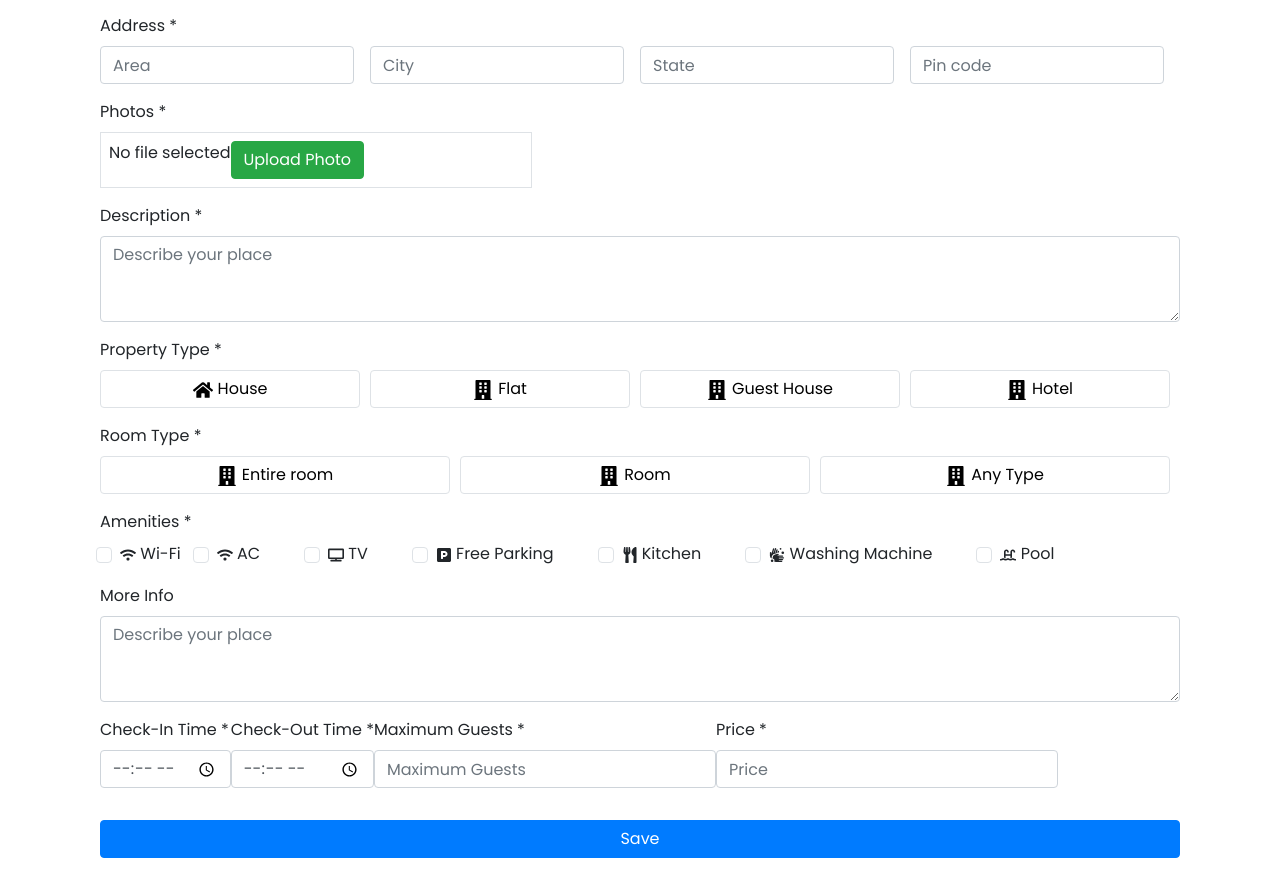
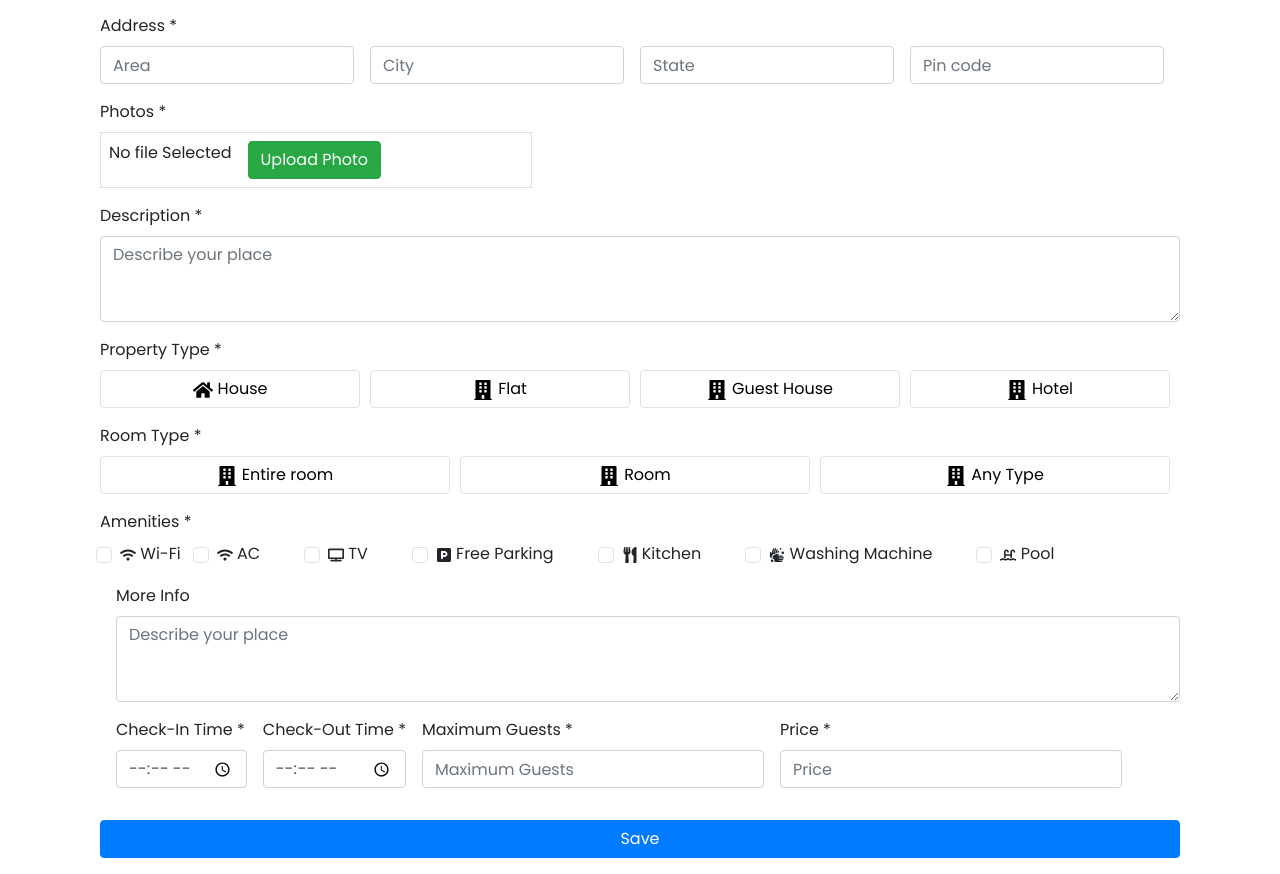
Before and after one commit to AirStay/AirStay, a React (Create React App) app: page /myaccomodation in a window 1280 px wide. Shown: the part 265-1139 px from the top of the page. Built offline with nearby package versions, Linux system fonts and the light colour scheme; a web font is replaced by a local one.

Commit message:
Upload photo btn added

```diff
--- a/src/Components/MyAccomodation.js
+++ b/src/Components/MyAccomodation.js
@@ -54,9 +54,9 @@ const MyAccommodation = () => {
     setFormData({ ...formData, photos: selectedFile });
   };
 
-  // const handleButtonClick = () => {
-  //   fileInputRef.current.click();
-  // };
+  const handleBtnClick= () => {
+    fileInputRef.current.click();
+  };
 
   const handleInputChange = (e) => {
     setFormData({ ...formData, [e.target.name]: e.target.value });
@@ -191,8 +191,8 @@ const MyAccommodation = () => {
             />
           </div>
           <div className="border d-flex p-2" style={{ width: "40%" }}>
-            {formData.photos ? formData.photos.name : "No file selected"}
-            <Button className="btn btn-success" onClick={handleButtonClick}>
+            {formData.photos ? formData.photos.name : "No file Selected"}
+            <Button className="btn btn-success  ml-3" onClick={handleBtnClick}>
               Upload Photo
             </Button>
           </div>
@@ -444,7 +444,7 @@ const MyAccommodation = () => {
               </label>
             </div>
           </div>
-          <Form.Group className="mb-3" controlId="description">
+          <Form.Group className="mb-3 ml-3" controlId="description">
             <Form.Label>More Info </Form.Label>
             <Form.Control
               required
@@ -456,7 +456,7 @@ const MyAccommodation = () => {
             />
           </Form.Group>
           <div className="d-flex">
-            <Form.Group className="mb-3" controlId="checkInTime">
+            <Form.Group className="mb-3 ml-3" controlId="checkInTime">
               <Form.Label>Check-In Time *</Form.Label>
               <Form.Control
                 required
@@ -468,7 +468,7 @@ const MyAccommodation = () => {
               />
             </Form.Group>
 
-            <Form.Group className="mb-3" controlId="checkOutTime">
+            <Form.Group className="mb-3 ml-3" controlId="checkOutTime">
               <Form.Label>Check-Out Time *</Form.Label>
               <Form.Control
                 required
@@ -480,7 +480,7 @@ const MyAccommodation = () => {
               />
             </Form.Group>
 
-            <Form.Group className="mb-3" controlId="maxGuests">
+            <Form.Group className="mb-3 ml-3" controlId="maxGuests">
               <Form.Label>Maximum Guests *</Form.Label>
               <Form.Control
                 required
@@ -492,7 +492,7 @@ const MyAccommodation = () => {
               />
             </Form.Group>
 
-            <Form.Group className="mb-3" controlId="price">
+            <Form.Group className="mb-3 ml-3" controlId="price">
               <Form.Label>Price *</Form.Label>
               <Form.Control
                 required
```
